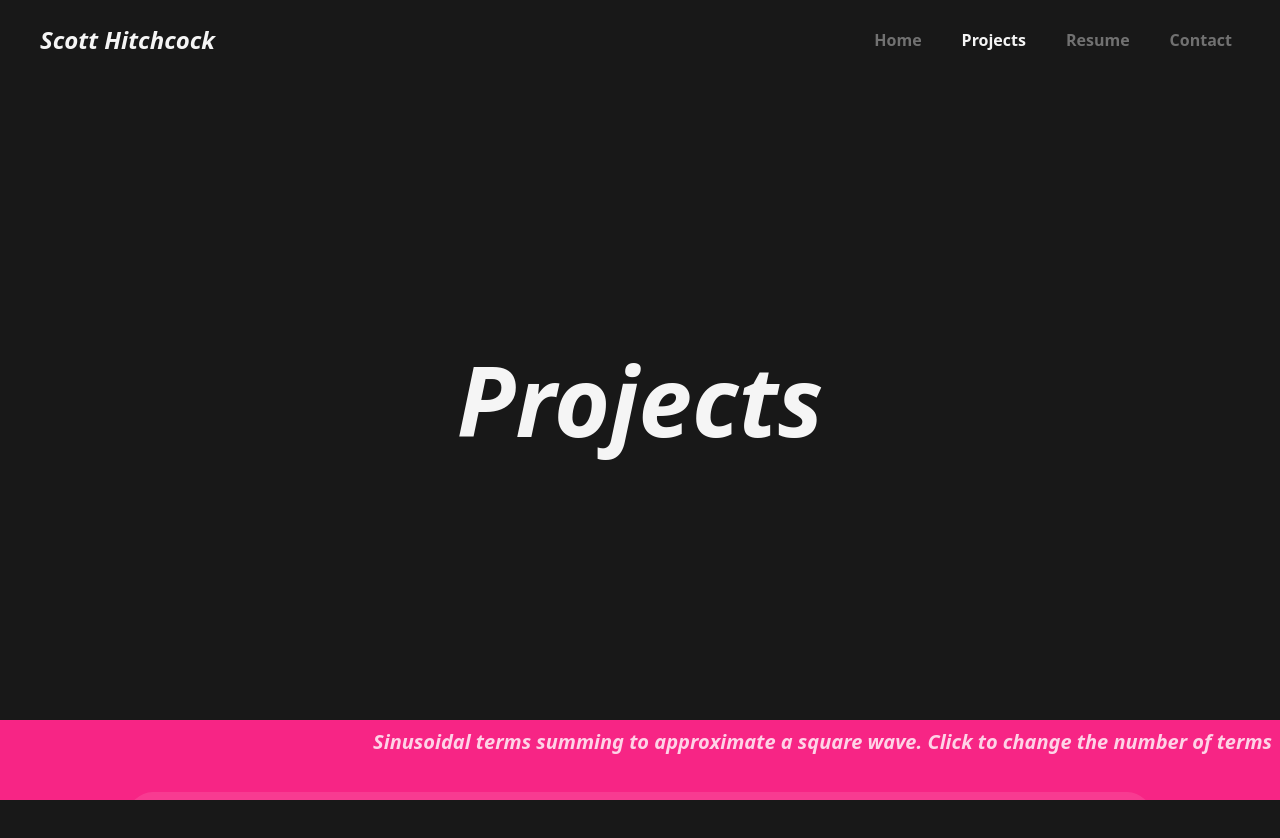
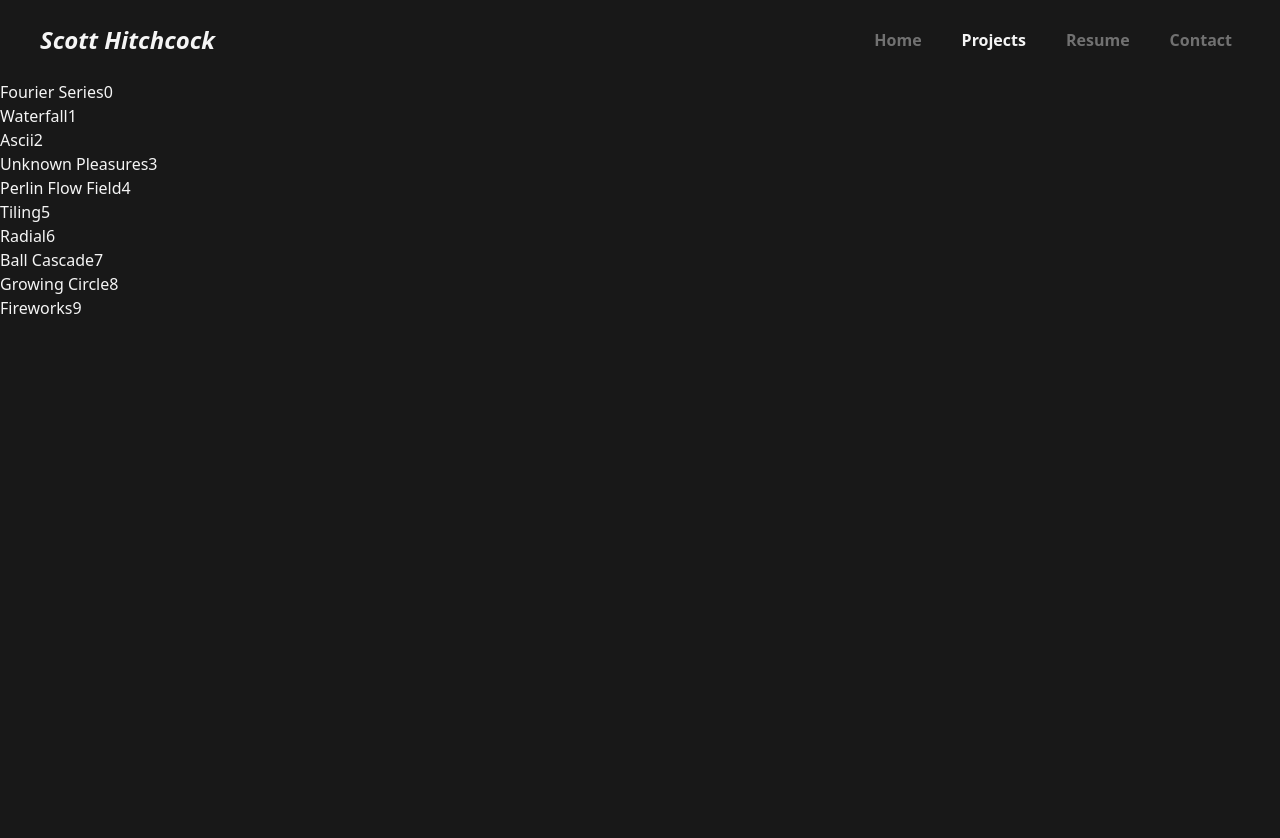
Before and after one commit to scotthitch/s-hitchcock-website, a Nuxt app: page /projects in a window 1280 px wide. Shown: the top 838 px of the page. Before the commit the page ends 800 px from the top, so only its background shows below. Built offline with nearby package versions, Linux system fonts and the light colour scheme.

Commit message:
feat: rough first update to projects page

```diff
--- a/components/P5Canvas.vue
+++ b/components/P5Canvas.vue
@@ -26,43 +26,21 @@ const generateNewP5Sketch = () => {
 }
 
 const handleP5SketchGeneration = () => {
-    switch (props.state) {
-        // If invisible then do nothing
-        case 'invisible':
-            break
-
-        // If it's visible then play the sketch
-        case 'visible':
-            // First check if one has been made yet
-            if (p5.value === undefined) {
-                generateNewP5Sketch()
-            }
-            p5.value?.loop()
-            break
-
-        // If it's a neighbour then remove the old sketch, make a new one then pause
-        case 'neighbour':
-            // First call the cleanup method
-            p5Cleanup.value()
-            p5.value?.remove()
-            generateNewP5Sketch()
-            p5.value?.noLoop()
-            break
-    }
+    generateNewP5Sketch()
 }
 
 onUpdated(() => {
+    p5Cleanup.value()
+    p5.value?.remove()
     handleP5SketchGeneration()
 })
 
 onMounted(() => {
-    // console.log('mounting', props.scriptID)
-
     handleP5SketchGeneration()
 })
 
 onUnmounted(() => {
-    // console.log('onm')
+    console.log('onm')
     p5Cleanup.value()
     p5.value?.remove()
 })
--- a/components/P5Project.vue
+++ b/components/P5Project.vue
@@ -6,14 +6,10 @@ const props = defineProps<P5ProjectProps>()
 </script>
 
 <template>
-    <div class="verticalPan relative h-full snap-always snap-center">
-        <div class="h-full" v-if="props.state !== 'invisible'">
+    <div class="verticalPan relative h-full">
+        <div class="h-full">
             <div class="h-full">
-                <P5Canvas
-                    :scriptID="props.scriptID"
-                    :scriptWrapper="props.scriptWrapper"
-                    :state="props.state"
-                />
+                <P5Canvas :scriptID="props.scriptID" :scriptWrapper="props.scriptWrapper" />
             </div>
 
             <div class="absolute bottom-2 left-2 slide-from-left-40">
--- a/helpers/projects.ts
+++ b/helpers/projects.ts
@@ -9,15 +9,7 @@ import unknownPleasuresScriptWrapper from '~/p5Projects/UnknownPleasures'
 import waterfallScriptWrapper from '~/p5Projects/Waterfall'
 import asciiScriptWrapper from '~/p5Projects/Ascii'
 
-import type { p5ScriptWrapper } from '~/types'
-
-interface projectsType {
-    title: string
-    scriptID: string
-    description: string
-    scriptWrapper: p5ScriptWrapper
-    isMobileOrTabletFriendly: boolean
-}
+import type { projectsType } from '~/types'
 
 const projects: projectsType[] = [
     {
--- a/pages/projects.vue
+++ b/pages/projects.vue
@@ -3,103 +3,33 @@ import P5Project from '~/components/P5Project.vue'
 import PageIntro from '~/components/PageIntro.vue'
 // import ExploreMoreProjectsOnDesktop from './ExploreMoreProjectsOnDesktop.vue'
 import { ref, onMounted, onUnmounted } from 'vue'
-import type { P5ProjectState } from '~/types'
 import { isMobileOrTablet } from '~/helpers/deviceType'
-
+import type { projectsType } from '~/types'
 import projects from '~/helpers/projects'
 
-const p5ProjectKey = ref(0)
-
-const projectsToRender = () => {
-    if (isMobileOrTablet) {
-        return projects.filter((project) => project.isMobileOrTabletFriendly)
-    }
-
-    return projects
-}
-
-const projectStates = ref<P5ProjectState[]>(Array(projects.length).fill('invisible'))
-
-const setProjectVisibilityStates = () => {
-    const navbar = document.getElementById(`navbar`)
-    const navbarBoundingRect = navbar?.getBoundingClientRect() || new DOMRect()
-
-    let wasPreviousProjectVisible = false
-    projects.forEach((project, i) => {
-        const el = document.getElementById(`project-${i}`)
-
-        if (el === null) {
-            return
-        }
-
-        const projectBoundingRect = el.getBoundingClientRect()
-
-        if (
-            projectBoundingRect.top < window.innerHeight - 10 && // 10px for a buffer
-            projectBoundingRect.bottom > navbarBoundingRect.height + 10
-        ) {
-            projectStates.value[i] = 'visible'
-            wasPreviousProjectVisible = true
-
-            if (projectStates.value[i - 1] === 'invisible') {
-                projectStates.value[i - 1] = 'neighbour'
-            }
-        } else if (wasPreviousProjectVisible) {
-            projectStates.value[i] = 'neighbour'
-            wasPreviousProjectVisible = false
-        } else {
-            projectStates.value[i] = 'invisible'
-        }
-    })
-}
-
-const preventDefaultForScrollKeys = (event: KeyboardEvent) => {
-    const keysToPrevent = ['ArrowUp', 'ArrowDown', 'ArrowLeft', 'ArrowRight'] // Arrow keys
-    if (keysToPrevent.includes(event.code)) {
-        event.preventDefault()
-    }
-}
-
-const handleResize = () => {
-    p5ProjectKey.value++ // Update key to force re render of each P5 project component
-}
-
-onMounted(() => {
-    setProjectVisibilityStates()
-    window.addEventListener('resize', handleResize)
-
-    window.addEventListener('keydown', (e) => {
-        preventDefaultForScrollKeys(e)
-    })
-
-    document.getElementById('projects-view')?.addEventListener('scroll', setProjectVisibilityStates)
-})
-
-onUnmounted(() => {
-    window.removeEventListener('resize', handleResize)
-
-    window.removeEventListener('keydown', (e) => {
-        preventDefaultForScrollKeys(e)
-    })
-    document
-        .getElementById('projects-view')
-        ?.removeEventListener('scroll', setProjectVisibilityStates)
-})
+const selectedProject = ref<null | projectsType>(null)
 </script>
 
 <template>
-    <div id="projects-view" class="snap-y snap-mandatory h-full overflow-scroll overflow-x-hidden">
-        <PageIntro pageName="Projects" />
-        <P5Project
-            v-for="(project, i) in projectsToRender()"
-            :key="`${i}-${p5ProjectKey}`"
-            :title="project.title"
-            :scriptID="project.scriptID"
-            :id="`project-${i}`"
-            :description="project.description"
-            :scriptWrapper="project.scriptWrapper"
-            :state="projectStates[i]"
-        />
-        <!-- <ExploreMoreProjectsOnDesktop v-if="deviceTypeStore.isMobileOrTablet" /> -->
+    <div class="container mx-auto h-[100svh]">
+        <div class="flex flex-row text-col-light h-[80svh]">
+            <div class="basis-1/4">
+                <ul>
+                    <li v-for="(project, i) in projects" @click="selectedProject = projects[i]">
+                        {{ project.title + i }}
+                    </li>
+                </ul>
+            </div>
+            <div class="grow h-full">
+                <P5Project
+                    v-if="selectedProject !== null"
+                    class="rounded-lg"
+                    :title="selectedProject.title"
+                    :scriptID="selectedProject.scriptID"
+                    :description="selectedProject.description"
+                    :scriptWrapper="selectedProject.scriptWrapper"
+                />
+            </div>
+        </div>
     </div>
 </template>
--- a/types.ts
+++ b/types.ts
@@ -15,12 +15,11 @@ export type ScreenDimensions = {
     height: number
 }
 
-export type P5ProjectState = 'visible' | 'neighbour' | 'invisible'
+// export type P5ProjectState = 'visible' | 'neighbour' | 'invisible'
 
 export type P5CanvasProps = {
     scriptID: string
     scriptWrapper: p5ScriptWrapper
-    state: P5ProjectState
 }
 
 export type P5ProjectProps = {
@@ -28,7 +27,14 @@ export type P5ProjectProps = {
     scriptID: string
     description: string
     scriptWrapper: p5ScriptWrapper
-    state: P5ProjectState
+}
+
+export type projectsType = {
+    title: string
+    scriptID: string
+    description: string
+    scriptWrapper: p5ScriptWrapper
+    isMobileOrTabletFriendly: boolean
 }
 
 export type p5Script = (p5: P5) => void
```
